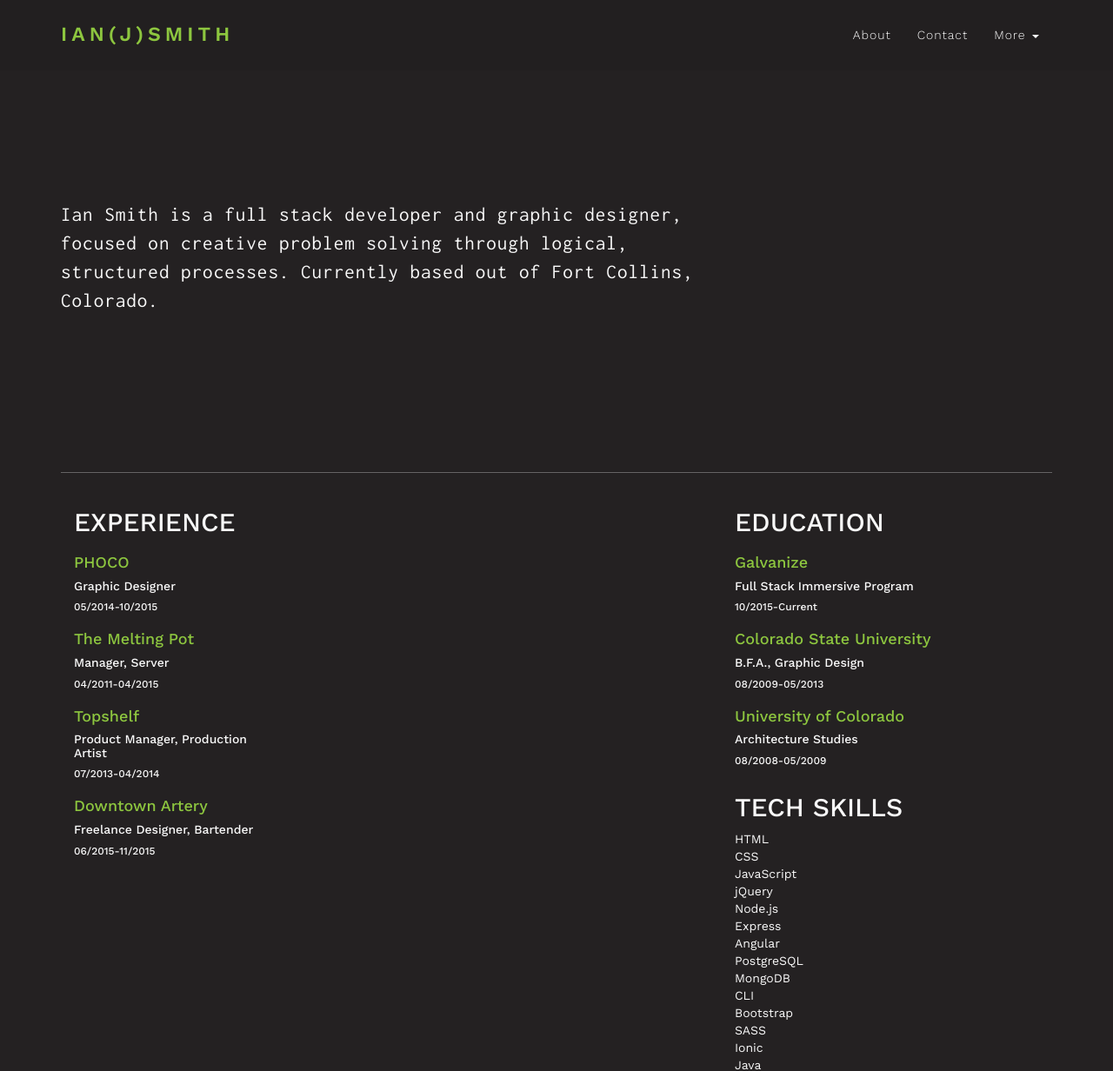
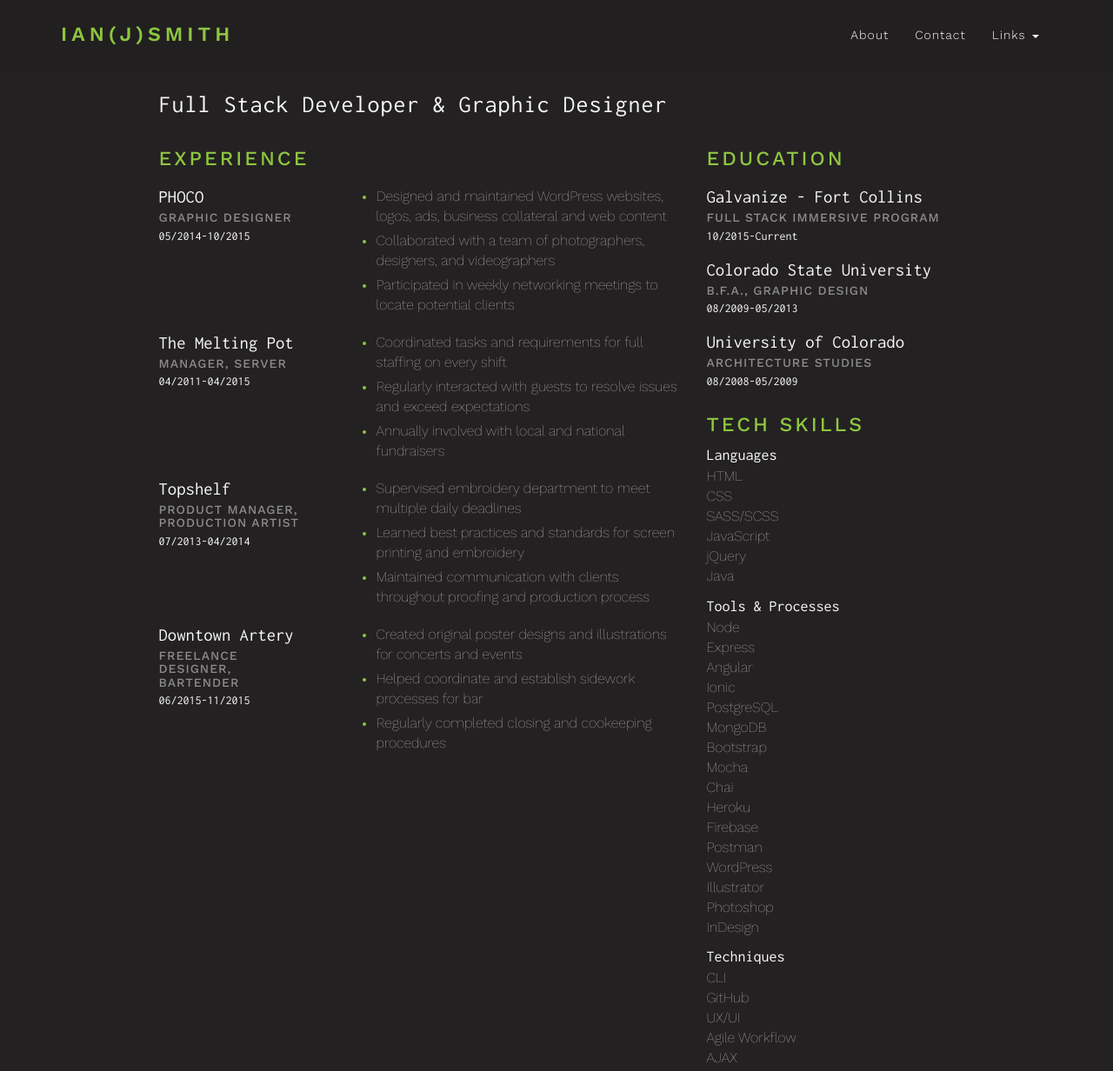
Before and after one commit to IanSmith89/ianjsmith, a plain HTML site: page pages/about.html in a window 1280 px wide. Shown: the top 1232 px of the page at 87% size. Drawn offline with nearby package versions, Linux system fonts and the light colour scheme; a script that the page names is missing.

Commit message:
restyled more like resume

```diff
--- a/pages/about.html
+++ b/pages/about.html
@@ -23,7 +23,7 @@
                  <a href="#">Contact</a>
                </li>
                <li class="dropdown">
-                  <a href="#" class="dropdown-toggle" data-toggle="dropdown" role="button" aria-haspopup="true" aria-expanded="false">More <span class="caret"></span></a>
+                  <a href="#" class="dropdown-toggle" data-toggle="dropdown" role="button" aria-haspopup="true" aria-expanded="false">Links <span class="caret"></span></a>
                   <ul class="dropdown-menu">
                     <li><a href="https://aboutiansmith.firebaseapp.com/blog.html" target="_blank">Blog</a></li>
                     <li><a href="http://isdesignworks.com/portfolio.html" target="_blank">ISDW</a></li>
@@ -38,55 +38,92 @@
     </div>
     <div class="container">
       <div class="row">
-        <div class="col-md-8">
-          <p class="about-snippet">
-            Ian Smith is a full stack developer and graphic designer, focused on creative problem solving through logical, structured processes. Currently based out of Fort Collins, Colorado.
+        <div class="col-md-offset-1 col-md-10">
+          <div class="col-md-12">
+            <p class="title">
+              Full Stack Developer &amp; Graphic Designer
             </p>
           </div>
-      </div>
-      <div class="row">
-        <div class="col-md-12">
-          <hr />
           <div class="col-md-8">
             <h2>EXPERIENCE</h2>
             <div class="row">
               <div class="col-md-4">
-                <h4><a href="http://www.pho-co.com" target="_blank">PHOCO</a></h4>
+                <h4><a href="http://www.pho-co.com" class="experience" target="_blank">PHOCO</a></h4>
                 <h5>Graphic Designer</h5>
                 <h6>05/2014-10/2015</h6>
               </div>
               <div class="col-md-8">
-
+                <ul class="job-details">
+                  <li>
+                    <span class="detail">Designed and maintained WordPress websites, logos, ads, business collateral and web content</span>
+                  </li>
+                  <li>
+                    <span class="detail">Collaborated with a team of photographers, designers, and videographers</span>
+                  </li>
+                  <li>
+                    <span class="detail">Participated in weekly networking meetings to locate potential clients</span>
+                  </li>
+                </ul>
               </div>
             </div>
             <div class="row">
               <div class="col-md-4">
-                <h4><a href="http://www.meltingpot.com/fort-collins/specials" target="_blank">The Melting Pot</a></h4>
+                <h4><a href="http://www.meltingpot.com/fort-collins/specials" class="experience" target="_blank">The Melting Pot</a></h4>
                 <h5>Manager, Server</h5>
                 <h6>04/2011-04/2015</h6>
               </div>
               <div class="col-md-8">
-
+                <ul class="job-details">
+                  <li>
+                    <span class="detail">Coordinated tasks and requirements for full staffing on every shift</span>
+                  </li>
+                  <li>
+                    <span class="detail">Regularly interacted with guests to resolve issues and exceed expectations</span>
+                  </li>
+                  <li>
+                    <span class="detail">Annually involved with local and national fundraisers</span>
+                  </li>
+                </ul>
               </div>
             </div>
             <div class="row">
               <div class="col-md-4">
-                <h4><a href="http://www.topshelfprinters.com" target="_blank">Topshelf</a></h4>
+                <h4><a href="http://www.topshelfprinters.com" class="experience" target="_blank">Topshelf</a></h4>
                 <h5>Product Manager, Production Artist</h5>
                 <h6>07/2013-04/2014</h6>
               </div>
               <div class="col-md-8">
-
+                <ul class="job-details">
+                  <li>
+                    <span class="detail">Supervised embroidery department to meet multiple daily deadlines</span>
+                  </li>
+                  <li>
+                    <span class="detail">Learned best practices and standards for screen printing and embroidery</span>
+                  </li>
+                  <li>
+                    <span class="detail">Maintained communication with clients throughout proofing and production process</span>
+                  </li>
+                </ul>
               </div>
             </div>
             <div class="row">
               <div class="col-md-4">
-                <h4><a href="http://www.downtownartery.com/" target="_blank">Downtown Artery</a></h4>
+                <h4><a href="http://www.downtownartery.com/" class="experience" target="_blank">Downtown Artery</a></h4>
                 <h5>Freelance Designer, Bartender</h5>
                 <h6>06/2015-11/2015</h6>
               </div>
               <div class="col-md-8">
-
+                <ul class="job-details">
+                  <li>
+                    <span class="detail">Created original poster designs and illustrations for concerts and events</span>
+                  </li>
+                  <li>
+                    <span class="detail">Helped coordinate and establish sidework processes for bar</span>
+                  </li>
+                  <li>
+                    <span class="detail">Regularly completed closing and cookeeping procedures</span>
+                  </li>
+                </ul>
               </div>
             </div>
           </div>
@@ -94,21 +131,21 @@
             <h2>EDUCATION</h2>
             <div class="row">
               <div class="col-md-12">
-                <h4><a href="http://www.galvanize.com" target="_blank">Galvanize</a></h4>
+                <h4><a href="http://www.galvanize.com" class="experience" target="_blank">Galvanize - Fort Collins</a></h4>
                 <h5>Full Stack Immersive Program</h5>
                 <h6>10/2015-Current</h6>
               </div>
             </div>
             <div class="row">
               <div class="col-md-12">
-                <h4><a href="http://art.colostate.edu/academics/undergraduate/concentrations/graphic-design/" target="_blank">Colorado State University</a></h4>
+                <h4><a href="http://art.colostate.edu/academics/undergraduate/concentrations/graphic-design/" class="experience" target="_blank">Colorado State University</a></h4>
                 <h5>B.F.A., Graphic Design</h5>
                 <h6>08/2009-05/2013</h6>
               </div>
             </div>
             <div class="row">
               <div class="col-md-12">
-                <h4><a href="http://www.colorado.edu" target="_blank">University of Colorado</a></h4>
+                <h4><a href="http://www.colorado.edu" class="experience" target="_blank">University of Colorado</a></h4>
                 <h5>Architecture Studies</h5>
                 <h6>08/2008-05/2009</h6>
               </div>
@@ -116,10 +153,17 @@
             <h2>TECH SKILLS</h2>
             <ul class="list-unstyled">
               <li>
+                <span class="skills-header">Languages</span>
+              </li>
+              <span class="skills-section">
+                <li>
                   HTML
                 </li>
                 <li>
                   CSS
+                </li>
+                <li>
+                  SASS/SCSS
                 </li>
                 <li>
                   JavaScript
@@ -128,7 +172,17 @@
                   jQuery
                 </li>
                 <li>
-                Node.js
+                  Java
+                </li>
+              </span>
+            </ul>
+            <ul class="list-unstyled">
+              <li>
+                <span class="skills-header">Tools &amp; Processes</span>
+              </li>
+              <span class="skills-section">
+                <li>
+                  Node
                 </li>
                 <li>
                   Express
@@ -137,28 +191,34 @@
                   Angular
                 </li>
                 <li>
+                  Ionic
+                </li>
+                <li>
                   PostgreSQL
                 </li>
                 <li>
                   MongoDB
                 </li>
                 <li>
-                CLI
-              </li>
-              <li>
                   Bootstrap
                 </li>
                 <li>
-                SASS
+                  Mocha
                 </li>
                 <li>
-                Ionic
+                  Chai
                 </li>
                 <li>
-                Java
+                  Heroku
                 </li>
                 <li>
-                UX/UI
+                  Firebase
+                </li>
+                <li>
+                  Postman
+                </li>
+                <li>
+                  WordPress
                 </li>
                 <li>
                   Illustrator
@@ -169,30 +229,32 @@
                 <li>
                   InDesign
                 </li>
+              </span>
+            </ul>
+            <ul class="list-unstyled">
               <li>
-                AJAX
+                <span class="skills-header">Techniques</span>
               </li>
+              <span class="skills-section">
                 <li>
-                Heroku
-              </li>
-              <li>
-                Firebase
-              </li>
-              <li>
-                WordPress
-              </li>
-              <li>
-                Mocha
-              </li>
-              <li>
-                Chai
+                  CLI
                 </li>
                 <li>
                   GitHub
                 </li>
                 <li>
+                  UX/UI
+                </li>
+                <li>
+                  Agile Workflow
+                </li>
+                <li>
+                  AJAX
+                </li>
+                <li>
                   FTP
                 </li>
+              </span>
             </ul>
           </div>
         </div>
--- a/styles/css/style.css
+++ b/styles/css/style.css
@@ -5,17 +5,60 @@ body {
   color: #f9f9f9; }
 
 p {
-  font-family: 'Inconsolata';
+  font-family: 'Inconsolata', serif;
   letter-spacing: 1px; }
 
 a {
   color: #8dc63f; }
 
-hr {
-  border: 0;
-  height: 0;
-  border-top: 1px solid rgba(0, 0, 0, 0.1);
-  border-bottom: 1px solid rgba(255, 255, 255, 0.3); }
+h2 {
+  color: #8dc63f;
+  font-size: 1.65em;
+  letter-spacing: 3px; }
+
+h4 {
+  margin-bottom: 5px; }
+
+h5 {
+  color: #8e8d8d;
+  text-transform: uppercase;
+  font-size: 1em;
+  letter-spacing: 1px;
+  margin: 0; }
+
+h6 {
+  font-size: 1em;
+  font-family: 'Inconsolata', serif;
+  margin-top: 5px; }
+
+.experience {
+  color: #f9f9f9;
+  font-size: 1.15em;
+  font-family: 'Inconsolata', serif; }
+  .experience:hover {
+    color: #8dc63f; }
+
+.skills-header {
+  font-size: 18px;
+  font-family: 'Inconsolata', serif; }
+
+.skills-section {
+  font-size: 1.15em;
+  font-weight: 100; }
+
+.title {
+  font-size: 2em; }
+
+.job-details {
+  color: #8dc63f;
+  margin-top: 10px; }
+  .job-details li {
+    margin-top: 5px; }
+
+.detail {
+  color: #f9f9f9;
+  font-size: 1.15em;
+  font-weight: 100; }
 
 nav {
   background: #221f20;
@@ -48,3 +91,6 @@ footer {
 .about-snippet {
   font-size: 1.65em;
   margin: 130px 0 160px 0; }
+
+.strike {
+  text-decoration: line-through; }
```
Also changed, not shown: pages/index.html (+45 -2 lines). Lines whose indentation alone changed are shown as unchanged.
